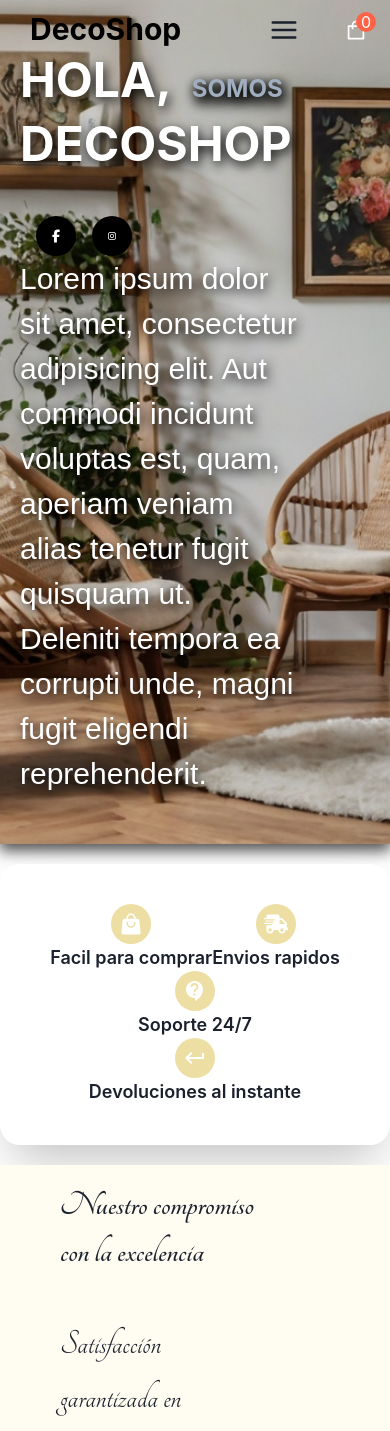
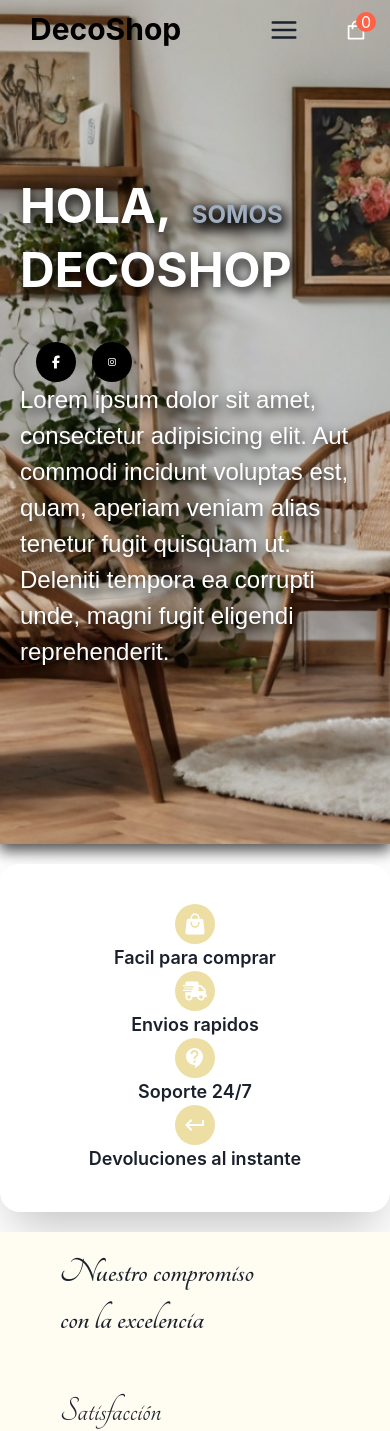
Before and after one commit to Nicogomez3/Proyecto-integrador-React, a React (Vite) app: page / in a window 390 px wide. Shown: the top 1431 px of the page. Built offline with nearby package versions, Linux system fonts and the light colour scheme.

Commit message:
solucionado error en hero y process responsive

```diff
--- a/src/Pages/Home/Hero/Hero.jsx
+++ b/src/Pages/Home/Hero/Hero.jsx
@@ -47,7 +47,7 @@ export const Hero = () => {
 
             </Container>
 
-            <Text as="p" filter="drop-shadow(2px 4px 6px black)" fontFamily="arial" fontSize={{base:'3xl', lg:'3xl'}} w="80%" color="white" >Lorem ipsum dolor sit amet, consectetur adipisicing elit. Aut commodi incidunt voluptas est, quam, aperiam veniam alias tenetur fugit quisquam ut. Deleniti tempora ea corrupti unde, magni fugit eligendi reprehenderit.</Text>
+            <Text as="p" filter="drop-shadow(2px 4px 6px black)" fontFamily="arial" fontSize={{base:'2xl', lg:'3xl'}} w="100%" color="white" >Lorem ipsum dolor sit amet, consectetur adipisicing elit. Aut commodi incidunt voluptas est, quam, aperiam veniam alias tenetur fugit quisquam ut. Deleniti tempora ea corrupti unde, magni fugit eligendi reprehenderit.</Text>
         </Container>
     </Flex>
     </>
--- a/src/Pages/Home/Process/Process.jsx
+++ b/src/Pages/Home/Process/Process.jsx
@@ -9,7 +9,7 @@ import { MdKeyboardReturn } from "react-icons/md";
 const Process = () => {
   return (
     <>
-    <Container as="section" display="flex" bg="white" boxShadow="2xl" marginBottom="20px" marginTop="20px"
+    <Container as="section" display="flex" flexDirection={{base: "column", sm: "row"}} bg="white" boxShadow="2xl" marginBottom="20px" marginTop="20px"
     borderRadius="20px" flexWrap="wrap" fontSize="24px" alignItems="center" justifyContent={{base:"center", md:"space-between", xl:"space-between"}} p="40px">
         <Box as="div" display="flex" flexDirection="column" justifyContent="center" alignItems="center" >
             <Box bg="#eddea4" color="white" display="flex" alignItems="center" justifyContent="center" borderRadius="50%" width="40px" height="40px"  >
```
